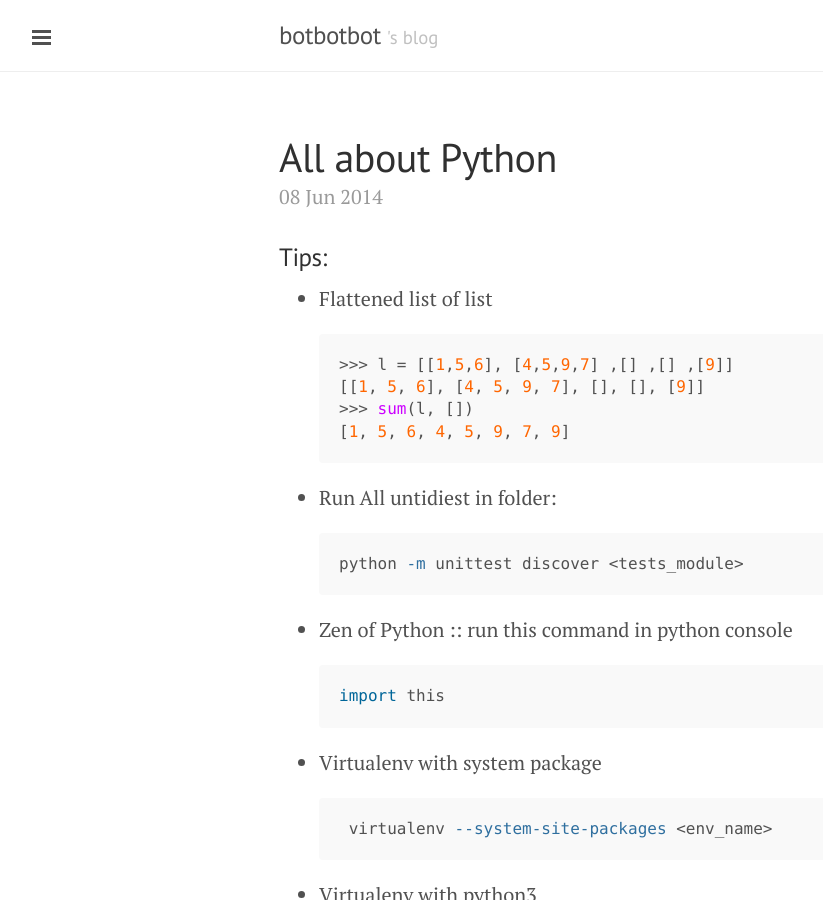
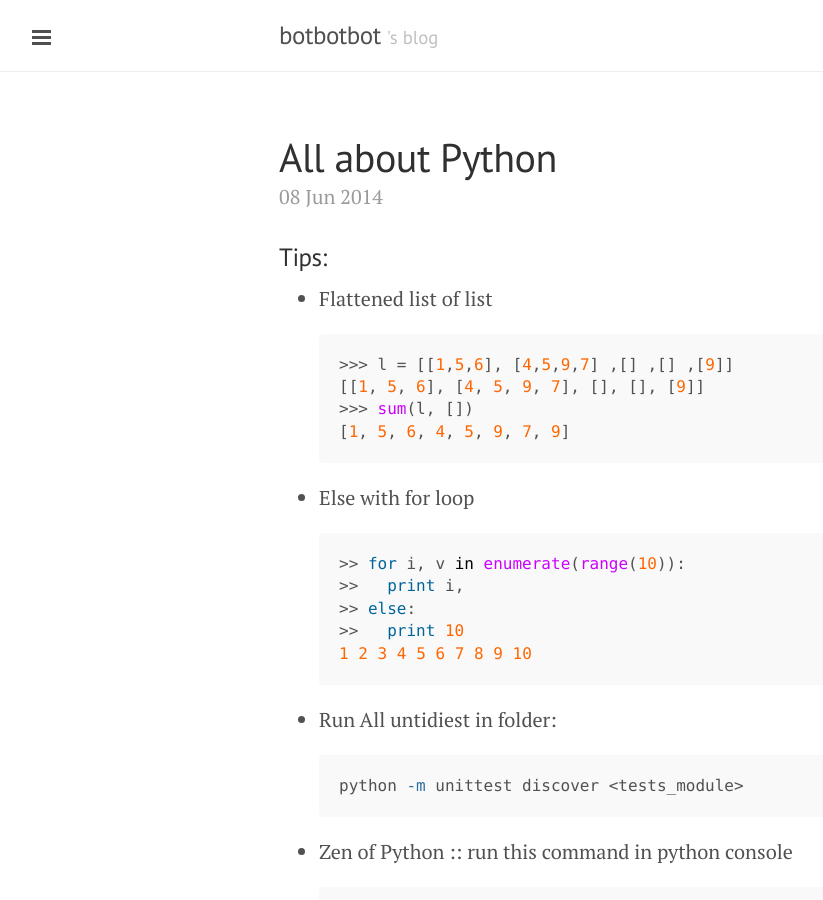
Before and after one commit to ibotdotout/ibotdotout.github.io, a Jekyll site: the page built from _posts/2014-06-08-python.md, in a window 1280 px wide and 900 px high. Shown: the whole window, without its empty margins (1-824 px from the left). Built offline with Jekyll 4.4.1, drawn with Linux system fonts in a browser that asks for light colours; Markdown is read by kramdown in place of the engine named in the settings; some of the changed text lies outside the part shown.

Commit message:
update post/python

````diff
--- a/_posts/2014-06-08-python.md
+++ b/_posts/2014-06-08-python.md
@@ -13,6 +13,15 @@ permalink: python
   [[1, 5, 6], [4, 5, 9, 7], [], [], [9]]
   >>> sum(l, [])
   [1, 5, 6, 4, 5, 9, 7, 9]
+  ```
+* Else with for loop
+
+  ```python
+  >> for i, v in enumerate(range(10)):
+  >>   print i,
+  >> else:
+  >>   print 10
+  1 2 3 4 5 6 7 8 9 10
   ```
 * Run All untidiest in folder:
 
````
Also changed, not shown: other parts of _posts/2014-06-08-python.md (+1 -0 lines).
